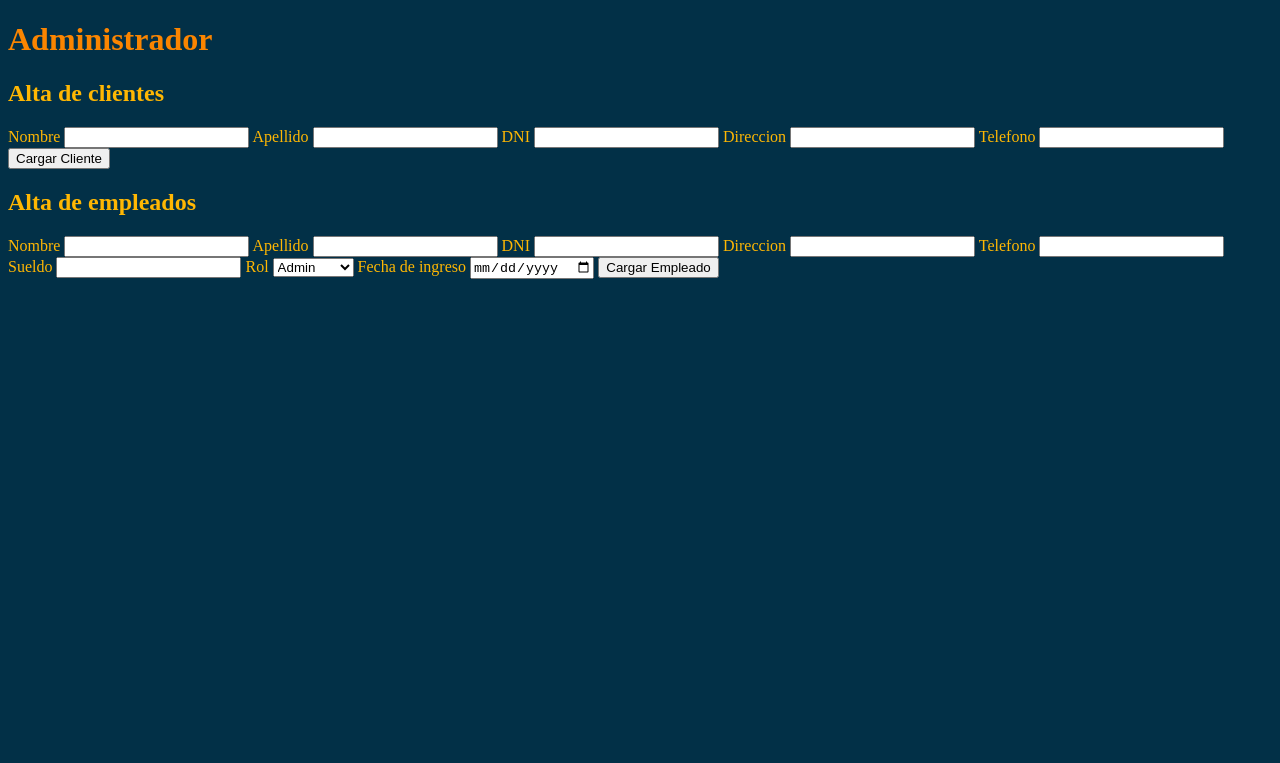
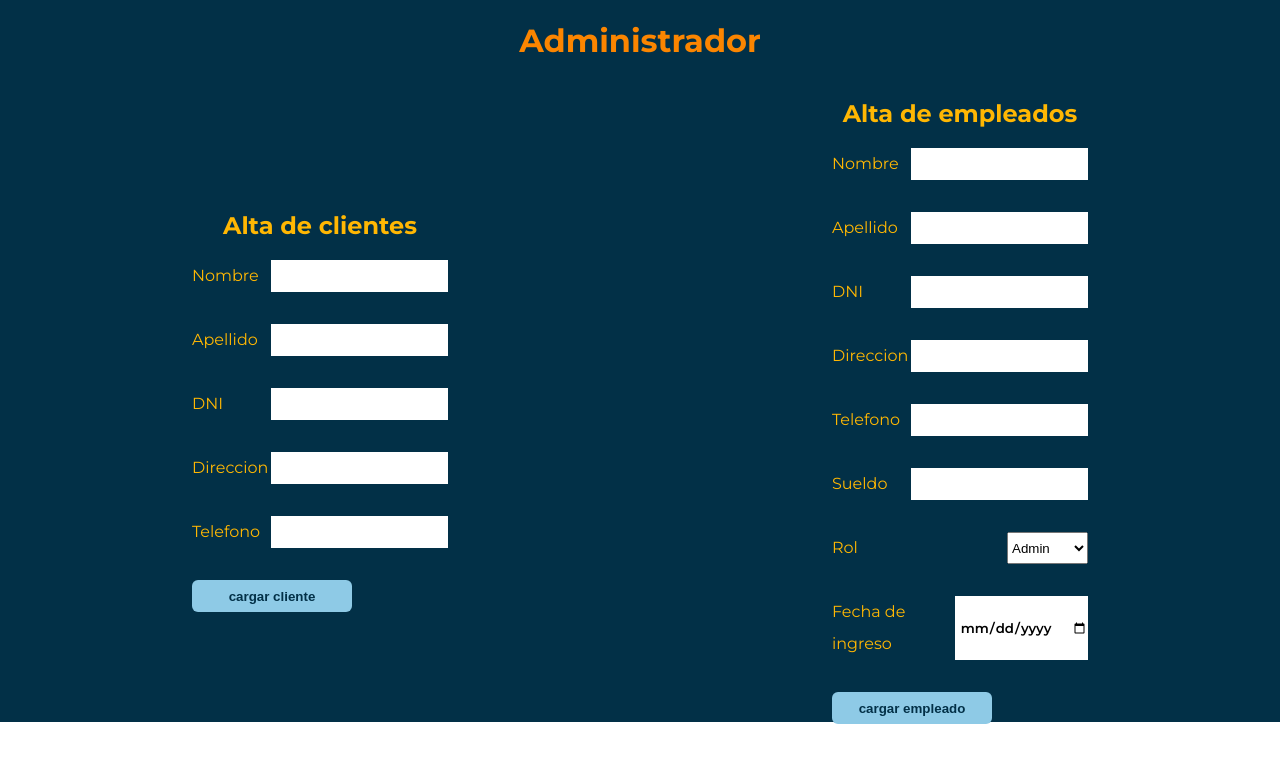
Before and after one commit to Galo98/Proyecto-php-Objetos, a PHP site: page / in a window 1280 px wide. Shown: the top 763 px of the page. Run offline with PHP 8.4, Linux system fonts and the light colour scheme.

Commit message:
agregando mas css

```diff
--- a/CSS/index.css
+++ b/CSS/index.css
@@ -1,3 +1,4 @@
+@import url('https://fonts.googleapis.com/css2?family=Montserrat:wght@100;300;400;500;600;700;800;900&display=swap');
 :root{
 
     --celeste100: #8ecae6;
@@ -8,13 +9,97 @@
 
 }
 
+body{
+    font-family: 'Montserrat';
+    margin: 0;
+    padding: 0;
+}
 
 .linkT{
     color: var(--naranja200);
     text-decoration: none;
 }
 
-body{
+.contenedorGeneral{
+    width: 100%;
+    height: 100%;
     background-color: var(--celeste300);
     color: var(--naranja100);
+    display: flex;
+    flex-direction: column;
+    align-items: center;
+    justify-content: center;
 }
+
+.contenedorForms{
+    height: 80vh;
+    display: flex;
+}
+
+.contenedorClientes{
+    width: 50vw;
+    display: flex;
+    flex-direction: column;
+    align-items: center;
+    justify-content: center;
+}
+
+.clientesForm,.empleadosForm{
+    width: 20vw;
+    display: flex;
+    flex-direction: column;
+    line-height: 2;
+    gap: 2rem;
+}
+
+label{
+    display: flex;
+    justify-content: space-between;
+    align-content: center;
+}
+
+input{
+    border: none;
+    outline: none;
+    font-family: 'Montserrat';
+    font-weight: 600;
+    padding-left: .3rem;
+}
+
+input[type=number]::-webkit-inner-spin-button,
+input[type=number]::-webkit-outer-spin-button {
+    -webkit-appearance: none;
+    margin: 0;
+}
+
+.contenedorEmpleados{
+    width: 50vw;
+    display: flex;
+    flex-direction: column;
+    align-items: center;
+    justify-content: center;
+}
+
+.btn{
+    border: none;
+    width: 10rem;
+    height: 2rem;
+    background-color: var(--celeste100);
+    color: var(--celeste300);
+    font-weight: 800;
+    text-transform: lowercase;
+    transition: .3s;
+    border-radius: 6px;
+}
+
+.btn:hover{
+    background-color: var(--celeste200);
+    cursor: pointer;
+}
+
+.mensajeCli ,.mensajeEmp{
+    position: absolute;
+    top: 50%;
+    left: 50%;
+    transform: translate(-50%, -50%);
+}
--- a/clases.php
+++ b/clases.php
@@ -72,9 +72,9 @@
             mysqli_query($con,$sql);
 
             if (mysqli_affected_rows($con)>0){
-                $mensaje = "se han guardado los registros";
+                $mensaje = "Se guardo un nuevo cliente";
             }else{
-                $mensaje = "no se guardaron los registros";
+                $mensaje = "No se pudo guardar al nuevo cliente";
             }
             return $mensaje;
         }
@@ -129,9 +129,9 @@
             $sql = "insert into empleados (nombre,apellido,dni,direccion,telefono,sueldo,rol,antiguedad) values ('$this->nombre','$this->apellido',$this->dni,'$this->direccion'.$this->telefono,$this->sueldo,'$this->rol','$this->antiguedad')";
             mysqli_query($con,$sql);
             if (mysqli_affected_rows($con) > 0){
-                $mensaje = "se han guardado los registros";
+                $mensaje = "Se guardo un nuevo empleado";
             }else{
-                $mensaje = "no se guardaron los registros";
+                $mensaje = "No se pudo guardar al nuevo empleado";
             }
             return $mensaje;
         }
--- a/index.php
+++ b/index.php
@@ -49,11 +49,12 @@
     <link rel="stylesheet" href="css/index.css">
 </head>
 <body>
+    <main class="contenedorGeneral">
         <h1><a href="index.php" class="linkT">Administrador</a></h1>
         <div class="contenedorForms">
             <div class="contenedorClientes">
                 <h2>Alta de clientes</h2>
-            <form action="" method="POST">
+                <form class="clientesForm" action="" method="POST">
                     <label for="clinom">
                         Nombre
                         <input type="text" name="clinom" id="clinom">
@@ -74,8 +75,8 @@
                         Telefono
                         <input type="text" name="clitel" id="clitel">
                     </label>
-                <button>Cargar Cliente</button>
-                <div>
+                    <button class="btn">Cargar Cliente</button>
+                    <div class="mensajeCli">
                         <?php if($mensajeCli != ""){?>
                             <p><?php echo $mensajeCli;?></p>
                         <?php }?>
@@ -84,7 +85,7 @@
             </div>
             <div class="contenedorEmpleados">
                 <h2>Alta de empleados</h2>
-            <form action="" method="POST">
+                <form class="empleadosForm" action="" method="POST">
                     <label for="empnom">
                         Nombre
                         <input type="text" name="empnom" id="empnom">
@@ -110,23 +111,27 @@
                         <input type="number" step="0.01" name="empsueldo" id="empsueldo">
                     </label>
 
-                <label for="emprol">Rol</label>
+                    <label for="emprol">
+                        Rol
                         <select name="emprol" id="emprol">
                             <option value="admin">Admin</option>
                             <option value="empleado">empleado</option>
                         </select>
-
+                    </label>
                     <label for="empfecha">
                         Fecha de ingreso
                         <input type="date" name="empfecha" id="empfecha">
                     </label>
 
-                <button>Cargar Empleado</button>
+                    <button class="btn">Cargar Empleado</button>
+                    <div class="mensajeEmp">
                         <?php if($mensajeEmp != ""){?>
                             <p><?php echo $mensajeEmp;?></p>
                         <?php }?>
+                    </div>
                 </form>
             </div>
         </div>
+    </main>
 </body>
 </html>
```
Lines whose indentation alone changed are shown as unchanged.
